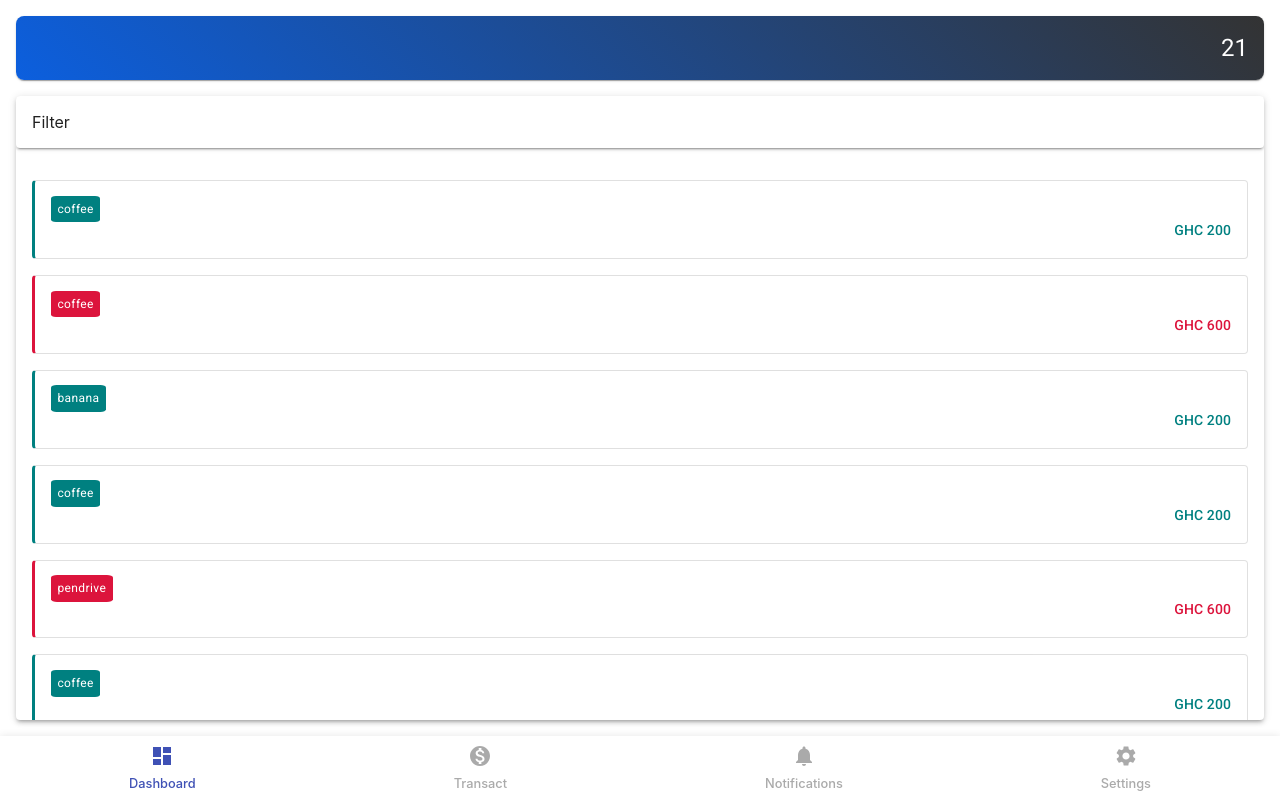
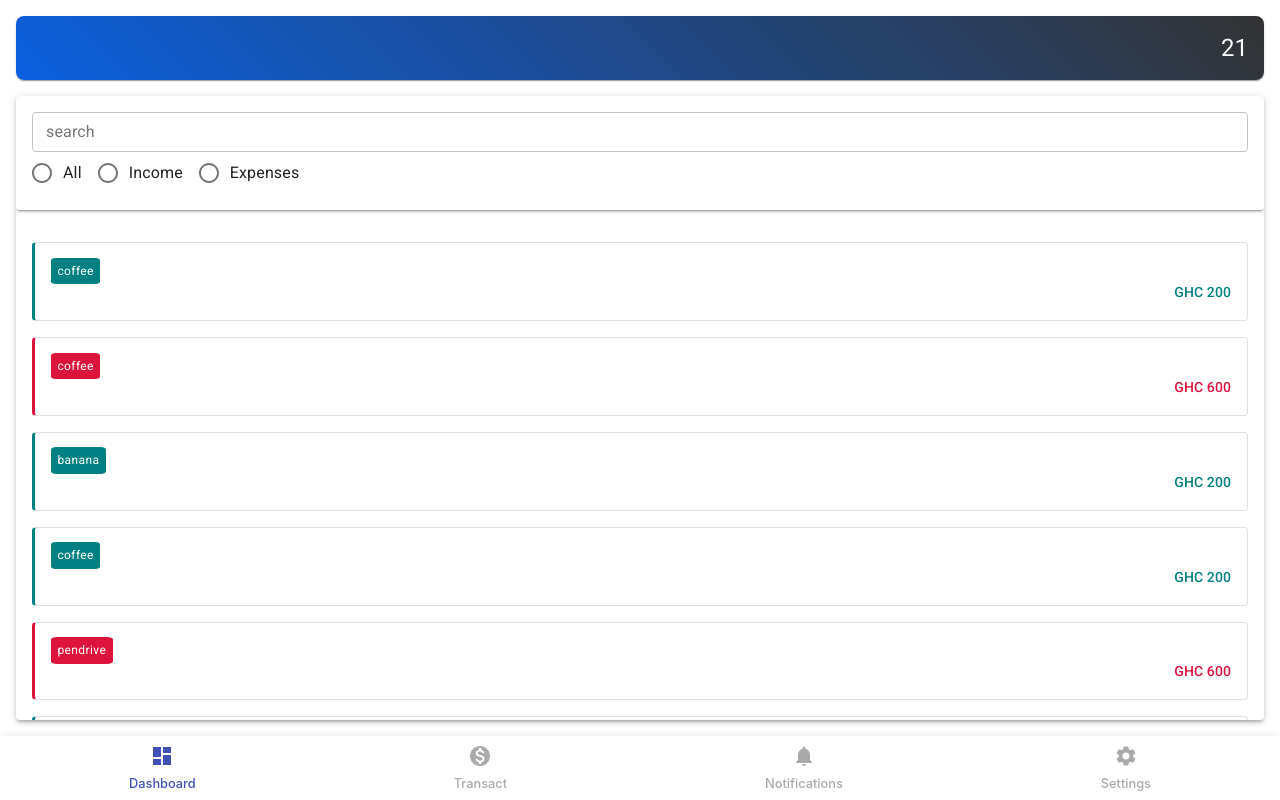
Before and after one commit to faddalibrahim/money-bag, a React (Create React App) app: page /dashboard in a window 1280 px wide. Built offline with nearby package versions, Linux system fonts and the light colour scheme.

Commit message:
dashboard getting cooler

```diff
--- a/src/pages/dashboard/Dashboard.js
+++ b/src/pages/dashboard/Dashboard.js
@@ -1,5 +1,6 @@
 import { Component } from "react";
 import { Paper, Typography } from "@material-ui/core";
+import FilterTransactions from "./FilterTransactions";
 
 class Dashboard extends Component {
   state = {
@@ -142,16 +143,7 @@ class Dashboard extends Component {
           }}
         >
           <div className="filter">
-            <Paper
-              elevation="2"
-              style={{
-                padding: "1rem",
-                width: "100%",
-                marginBottom: "1rem",
-              }}
-            >
-              Filter
-            </Paper>
+            <FilterTransactions />
           </div>
 
           <div
--- /dev/null
+++ b/src/pages/dashboard/FilterTransactions.js
@@ -0,0 +1,59 @@
+import Radio from "@material-ui/core/Radio";
+import RadioGroup from "@material-ui/core/RadioGroup";
+import FormLabel from "@material-ui/core/FormLabel";
+import FormControlLabel from "@material-ui/core/FormControlLabel";
+
+import { Component } from "react";
+import { Paper, Typography } from "@material-ui/core";
+import TextField from "@material-ui/core/TextField";
+
+class FilterTransactions extends Component {
+  render() {
+    return (
+      <Paper
+        elevation="2"
+        style={{
+          padding: "1rem",
+          width: "100%",
+          marginBottom: "1rem",
+        }}
+      >
+        <TextField
+          id="source"
+          label="search"
+          type="search"
+          variant="outlined"
+          fullWidth
+          size="small"
+          //   onChange={this.handleChange}
+        />
+        <RadioGroup
+          row
+          //   center
+          aria-label="transaction-type"
+          name="transactionType"
+          //   value={this.state.transactionType}
+          //   onChange={this.handleChange}
+        >
+          <FormControlLabel
+            value="All"
+            control={<Radio color="primary" id="transactionType" />}
+            label="All"
+          />
+          <FormControlLabel
+            value="income"
+            control={<Radio color="primary" id="transactionType" />}
+            label="Income"
+          />
+          <FormControlLabel
+            value="expenses"
+            control={<Radio color="primary" id="transactionType" />}
+            label="Expenses"
+          />
+        </RadioGroup>
+      </Paper>
+    );
+  }
+}
+
+export default FilterTransactions;
```
Also changed, not shown: 1 other file (tests, documents, lock files or other folders).
